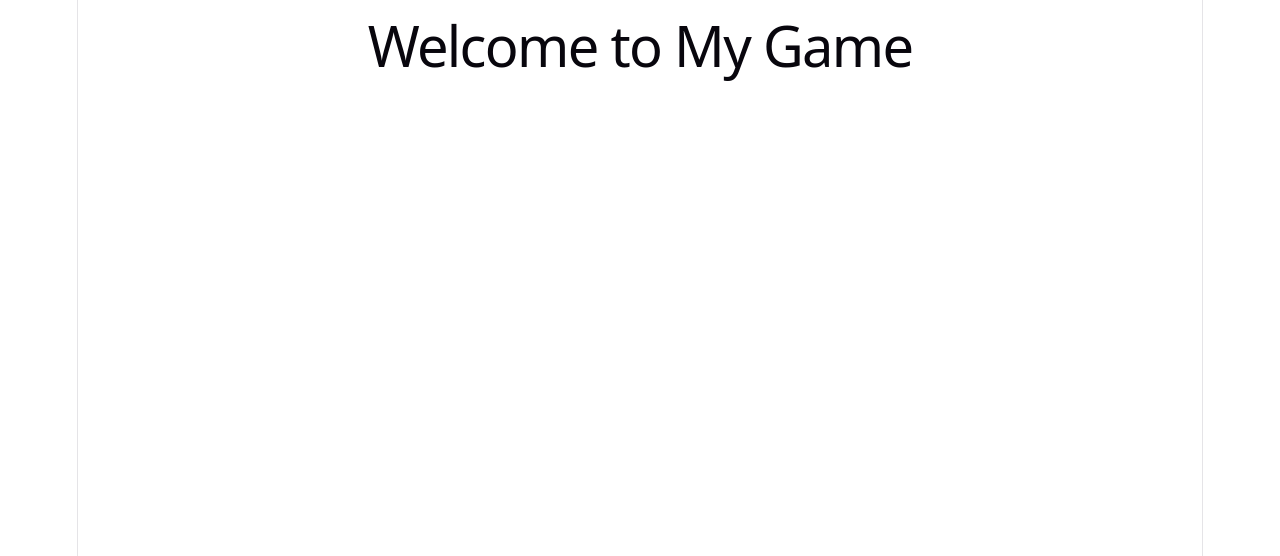
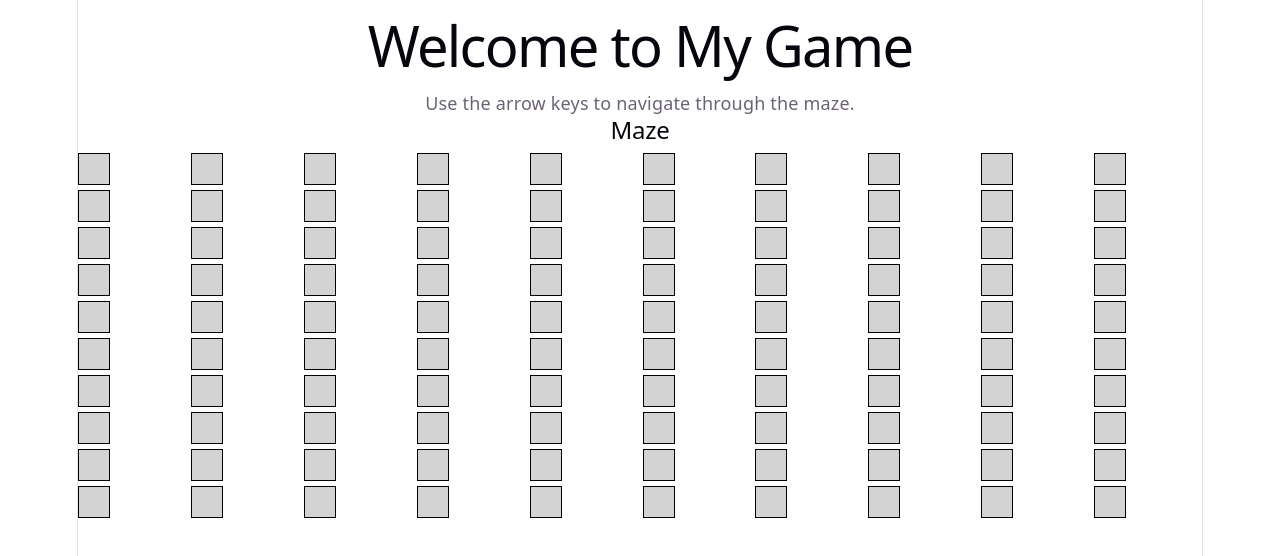
Before and after one commit to JoshuaMV-DSLS/React-Projects, a React (Vite) app in the folder GameProject/: page / in a window 1280 px wide. Shown: the top 556 px of the page. Built offline with nearby package versions, Linux system fonts and the light colour scheme.

Commit message:
modified:   GameProject/src/App.jsx

```diff
--- a/GameProject/src/App.jsx
+++ b/GameProject/src/App.jsx
@@ -1,8 +1,24 @@
+
+const maze = [Array(10).fill(null), Array(10).fill(null), Array(10).fill(null), Array(10).fill(null), Array(10).fill(null), Array(10).fill(null), Array(10).fill(null), Array(10).fill(null), Array(10).fill(null), Array(10).fill(null)]
+
 function App() {
   return (
+    <main>
     <div>
       <h1>Welcome to My Game</h1>
+      <p>Use the arrow keys to navigate through the maze.</p>
     </div>
+    <div>
+      <h2>Maze</h2>
+      <div style={{ display: 'grid', gridTemplateColumns: `repeat(${maze[0].length}, 1fr)`, gap: '5px' }}>
+        {maze.map((row, rowIndex) =>
+          row.map((cell, cellIndex) => (
+            <div key={`${rowIndex}-${cellIndex}`} style={{ width: '30px', height: '30px', backgroundColor: 'lightgray', border: '1px solid black' }}></div>
+          ))
+        )}
+      </div>
+    </div>
+    </main>
   )
 }
 export default App
```
Also changed, not shown: GameProject/src/App.css (line endings or trailing spaces).
